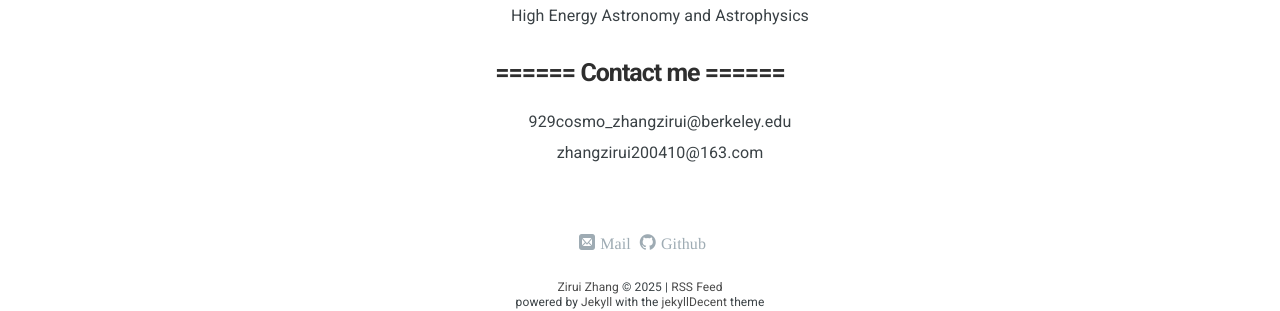
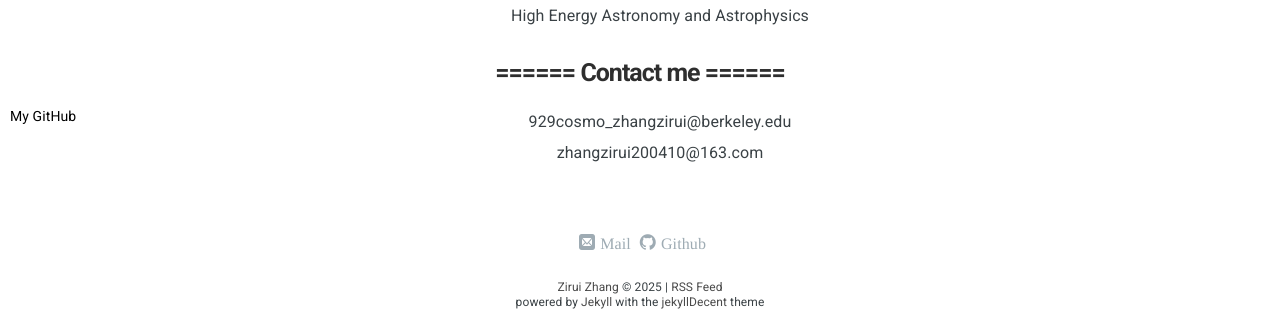
Before and after one commit to ZAKIRAM0/ZAKIRAM0.github.io, a Jekyll site: the page built from index.html, in a window 1280 px wide. Shown: the part 757-1068 px from the top of the page. Built offline with Jekyll 4.4.1, drawn with Linux system fonts in a browser that asks for light colours; nearby versions of some CDN libraries; some web fonts are replaced; library files that are not in the unit come from our copies; a script that is not in the unit is left out; comment, search, counter and statistics services are not loaded.

Commit message:
Update index.html

```diff
--- a/index.html
+++ b/index.html
@@ -79,3 +79,13 @@ layout: default
      </ul>
    </div>
 </div>
+</div>
+
+<div class="github-link" style="position: fixed; bottom: 10px; left: 10px;">
+    <a href="https://github.com/ZAKIRAM0" target="_blank" style="text-decoration: none; font-family: 'Roboto', sans-serif; font-size: 14px; color: #000;">
+        My GitHub
+    </a>
+</div>
+
+</body>
+</html>
```
